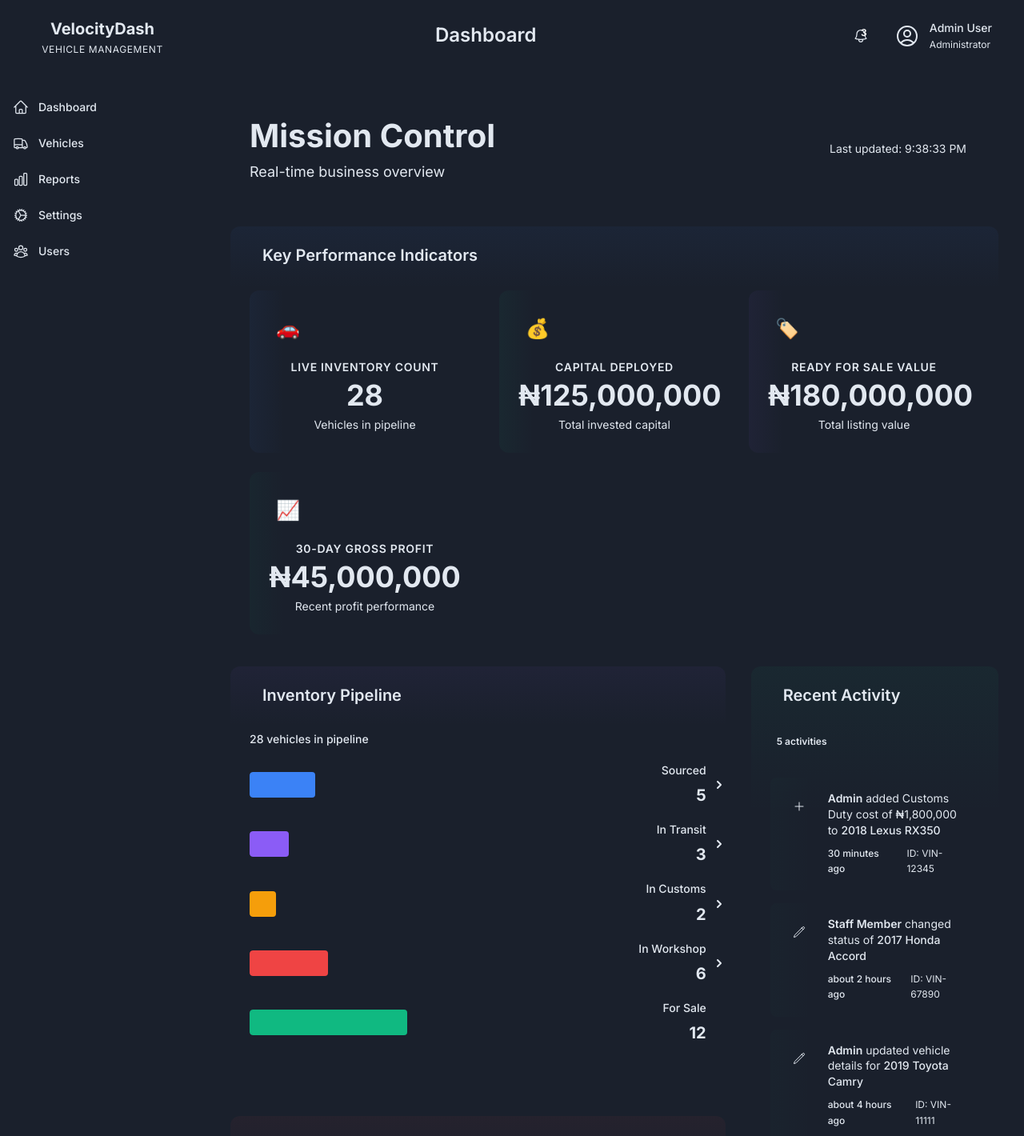
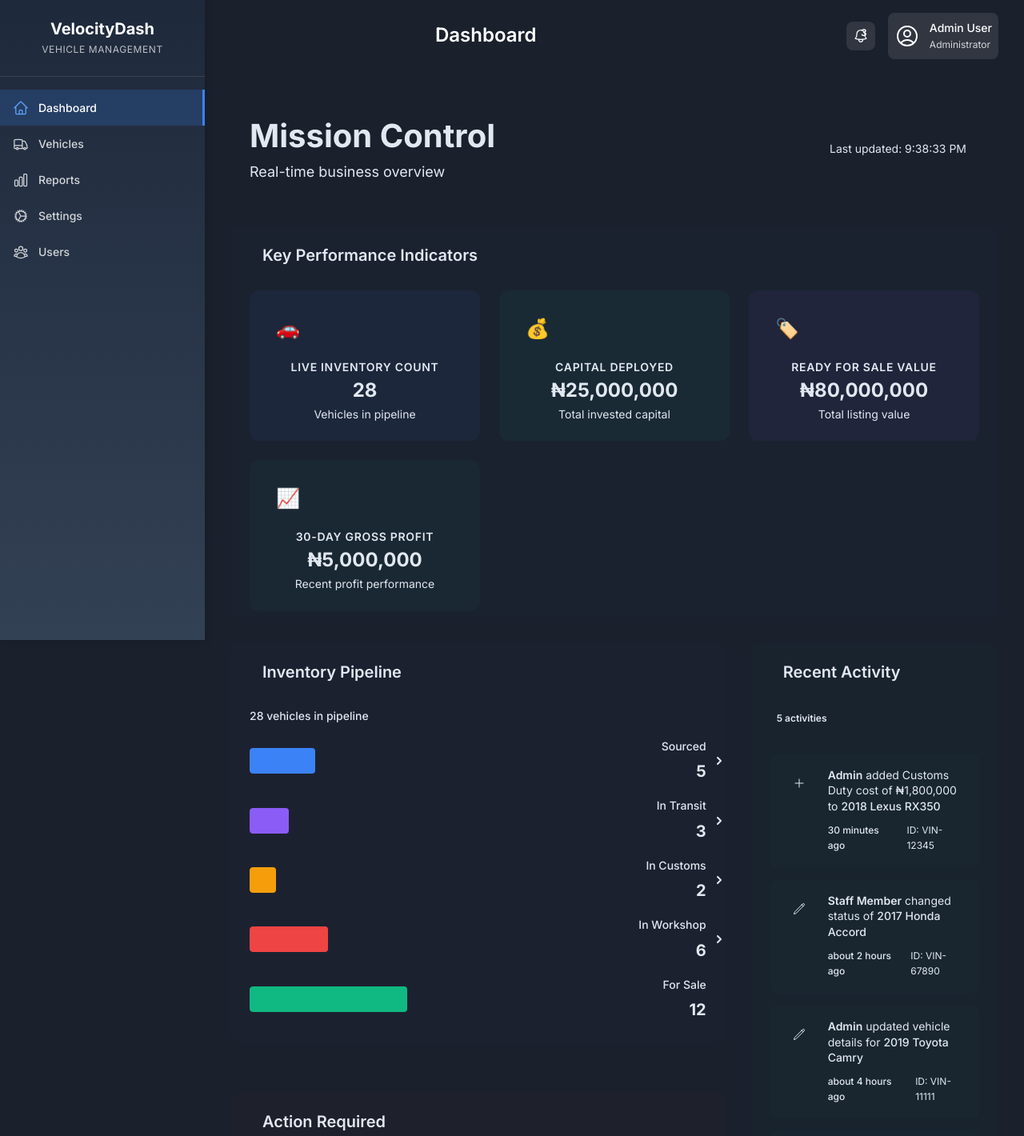
Before and after one commit to Sprout-Co/velodash, a Next.js app: page /dashboard in a window 1280 px wide. Shown: the top 1420 px of the page at 80% size. Built offline with nearby package versions, Linux system fonts and the light colour scheme.

Commit message:
Update mock dashboard data and enhance layout styles. Adjusted KPI values for better representation, modified header and sidebar backgrounds for improved aesthetics, and refined dashboard section backgrounds for consistency. Improved text colors for better readability.

```diff
--- a/src/hooks/useDashboardData.ts
+++ b/src/hooks/useDashboardData.ts
@@ -31,9 +31,9 @@ export function useDashboardData() {
         const mockData: DashboardData = {
           kpis: {
             liveInventoryCount: 28,
-            capitalDeployed: 125000000, // 125M NGN
-            readyForSaleValue: 180000000, // 180M NGN
-            thirtyDayGrossProfit: 45000000, // 45M NGN
+            capitalDeployed: 25000000, // 125M NGN
+            readyForSaleValue: 80000000, // 180M NGN
+            thirtyDayGrossProfit: 5000000, // 45M NGN
           },
           funnelData: {
             sourced: 5,
--- a/src/styles/layout/_header.scss
+++ b/src/styles/layout/_header.scss
@@ -2,7 +2,7 @@
 // Top navigation header for the dashboard
 
 .header {
-  background: var(--color-card-background);
+  background: linear-gradient(135deg, var(--color-blue-600) 0%, var(--color-purple-600) 100%);
   border-bottom: 1px solid var(--color-border);
   padding: 1rem 2rem;
   display: flex;
@@ -32,7 +32,7 @@
   &__title {
     font-size: 1.5rem;
     font-weight: 600;
-    color: var(--color-text-primary);
+    color: white;
     margin: 0;
   }
 
@@ -44,17 +44,17 @@
 
   &__notification {
     position: relative;
-    background: none;
+    background: rgba(255, 255, 255, 0.1);
     border: none;
     padding: 0.5rem;
     border-radius: 8px;
-    color: var(--color-text-secondary);
+    color: white;
     cursor: pointer;
     transition: all 0.2s ease;
 
     &:hover {
-      background: var(--color-background);
-      color: var(--color-text-primary);
+      background: rgba(255, 255, 255, 0.2);
+      color: white;
     }
   }
 
@@ -88,16 +88,17 @@
     border-radius: 8px;
     transition: all 0.2s ease;
     cursor: pointer;
+    background: rgba(255, 255, 255, 0.1);
 
     &:hover {
-      background: var(--color-background);
+      background: rgba(255, 255, 255, 0.2);
     }
   }
 
   &__avatar {
     width: 2rem;
     height: 2rem;
-    color: var(--color-text-secondary);
+    color: white;
   }
 
   &__user-info {
@@ -113,13 +114,13 @@
   &__user-name {
     font-size: 0.875rem;
     font-weight: 500;
-    color: var(--color-text-primary);
+    color: white;
     margin: 0;
   }
 
   &__user-role {
     font-size: 0.75rem;
-    color: var(--color-text-secondary);
+    color: rgba(255, 255, 255, 0.8);
     margin: 0;
   }
 }
--- a/src/styles/layout/_sidebar.scss
+++ b/src/styles/layout/_sidebar.scss
@@ -3,8 +3,7 @@
 
 .sidebar {
   width: 16rem;
-  background: var(--color-card-background);
-  border-right: 1px solid var(--color-border);
+  background: linear-gradient(180deg, #1e293b 0%, #334155 100%);
   height: 100vh;
   position: fixed;
   left: 0;
@@ -13,6 +12,7 @@
   display: flex;
   flex-direction: column;
   overflow-y: auto;
+  box-shadow: 2px 0 10px rgba(0, 0, 0, 0.1);
 
   @media (max-width: 1024px) {
     width: 4rem;
@@ -34,7 +34,7 @@
 
   &__brand {
     padding: 1.5rem 1rem;
-    border-bottom: 1px solid var(--color-border);
+    border-bottom: 1px solid rgba(255, 255, 255, 0.1);
     text-align: center;
 
     @media (max-width: 1024px) {
@@ -45,13 +45,13 @@
   &__title {
     font-size: 1.25rem;
     font-weight: 700;
-    color: var(--color-text-primary);
+    color: white;
     margin: 0 0 0.25rem 0;
   }
 
   &__subtitle {
     font-size: 0.75rem;
-    color: var(--color-text-secondary);
+    color: rgba(255, 255, 255, 0.7);
     margin: 0;
     text-transform: uppercase;
     letter-spacing: 0.05em;
@@ -77,24 +77,24 @@
     align-items: center;
     gap: 0.75rem;
     padding: 0.75rem 1rem;
-    color: var(--color-text-secondary);
+    color: rgba(255, 255, 255, 0.8);
     text-decoration: none;
     transition: all 0.2s ease;
     border-radius: 0;
     position: relative;
 
     &:hover {
-      background: var(--color-background);
-      color: var(--color-text-primary);
+      background: rgba(255, 255, 255, 0.1);
+      color: white;
     }
 
     &--active {
-      background: var(--color-blue-50);
-      color: var(--color-blue-700);
-      border-right: 3px solid var(--color-blue-500);
+      background: rgba(59, 130, 246, 0.2);
+      color: white;
+      border-right: 3px solid #3b82f6;
 
       .sidebar__icon {
-        color: var(--color-blue-600);
+        color: #60a5fa;
       }
     }
 
@@ -109,6 +109,7 @@
     height: 1.25rem;
     flex-shrink: 0;
     transition: color 0.2s ease;
+    color: rgba(255, 255, 255, 0.8);
   }
 
   &__text {
--- a/src/styles/pages/_dashboard.scss
+++ b/src/styles/pages/_dashboard.scss
@@ -93,23 +93,23 @@
     &--kpis {
       padding-bottom: 0.5rem;
       border-top: 4px solid var(--color-blue-500);
-      background: linear-gradient(to bottom, rgba(59, 130, 246, 0.05), transparent 15%);
+      background-color: rgba(59, 130, 246, 0.02);
     }
 
     &--funnel {
       margin-bottom: 2rem;
       border-top: 4px solid var(--color-purple-500);
-      background: linear-gradient(to bottom, rgba(139, 92, 246, 0.05), transparent 15%);
+      background-color: rgba(139, 92, 246, 0.02);
     }
 
     &--actions {
       border-top: 4px solid var(--color-red-500);
-      background: linear-gradient(to bottom, rgba(239, 68, 68, 0.05), transparent 15%);
+      background-color: rgba(239, 68, 68, 0.02);
     }
 
     &--activity {
       border-top: 4px solid var(--color-green-500);
-      background: linear-gradient(to bottom, rgba(16, 185, 129, 0.05), transparent 15%);
+      background-color: rgba(16, 185, 129, 0.02);
       height: 100%;
     }
   }
@@ -225,7 +225,10 @@
   border: 1px solid var(--color-border);
   transition: all 0.2s ease;
   position: relative;
-  overflow: hidden;
+  overflow: visible;
+  min-height: 140px;
+  display: flex;
+  flex-direction: column;
 
   &:hover {
     transform: translateY(-2px);
@@ -239,22 +242,22 @@
 
   &--blue {
     border-left: 4px solid var(--color-blue-500);
-    background: linear-gradient(to right, rgba(59, 130, 246, 0.05), transparent 15%);
+    background-color: rgba(59, 130, 246, 0.05);
   }
 
   &--green {
     border-left: 4px solid var(--color-green-500);
-    background: linear-gradient(to right, rgba(16, 185, 129, 0.05), transparent 15%);
+    background-color: rgba(16, 185, 129, 0.05);
   }
 
   &--purple {
     border-left: 4px solid var(--color-purple-500);
-    background: linear-gradient(to right, rgba(139, 92, 246, 0.05), transparent 15%);
+    background-color: rgba(139, 92, 246, 0.05);
   }
 
   &--emerald {
     border-left: 4px solid var(--color-emerald-500);
-    background: linear-gradient(to right, rgba(5, 150, 105, 0.05), transparent 15%);
+    background-color: rgba(5, 150, 105, 0.05);
   }
 
   &__skeleton {
@@ -319,6 +322,9 @@
 
   &__content {
     flex: 1;
+    display: flex;
+    flex-direction: column;
+    justify-content: space-between;
   }
 
   &__title {
@@ -331,17 +337,21 @@
   }
 
   &__value {
-    font-size: 2rem;
+    font-size: 1.5rem !important;
     font-weight: 700;
     color: var(--color-text-primary);
     margin: 0 0 0.5rem 0;
-    line-height: 1;
+    line-height: 1.2;
+    word-break: break-word;
+    overflow-wrap: break-word;
   }
 
   &__description {
     font-size: 0.875rem;
     color: var(--color-text-secondary);
     margin: 0;
+    line-height: 1.4;
+    flex: 1;
   }
 }
 
@@ -522,17 +532,17 @@
 
     &--high {
       border-left: 4px solid var(--color-red-500);
-      background: linear-gradient(to right, rgba(239, 68, 68, 0.05), transparent 15%);
+      background-color: rgba(239, 68, 68, 0.05);
     }
 
     &--medium {
       border-left: 4px solid var(--color-yellow-500);
-      background: linear-gradient(to right, rgba(245, 158, 11, 0.05), transparent 15%);
+      background-color: rgba(245, 158, 11, 0.05);
     }
 
     &--low {
       border-left: 4px solid var(--color-blue-500);
-      background: linear-gradient(to right, rgba(59, 130, 246, 0.05), transparent 15%);
+      background-color: rgba(59, 130, 246, 0.05);
     }
 
     &-skeleton {
@@ -741,7 +751,7 @@
     border-radius: 8px;
     transition: all 0.2s ease;
     border: 1px solid var(--color-border);
-    background: linear-gradient(to right, rgba(16, 185, 129, 0.02), transparent 20%);
+    background-color: rgba(16, 185, 129, 0.02);
 
     &:hover {
       background: var(--color-background);
@@ -900,9 +910,10 @@
 
   .kpi-card {
     padding: 1rem;
+    min-height: 120px;
 
     &__value {
-      font-size: 1.5rem;
+      font-size: 0.75rem;
     }
   }
 }
```
